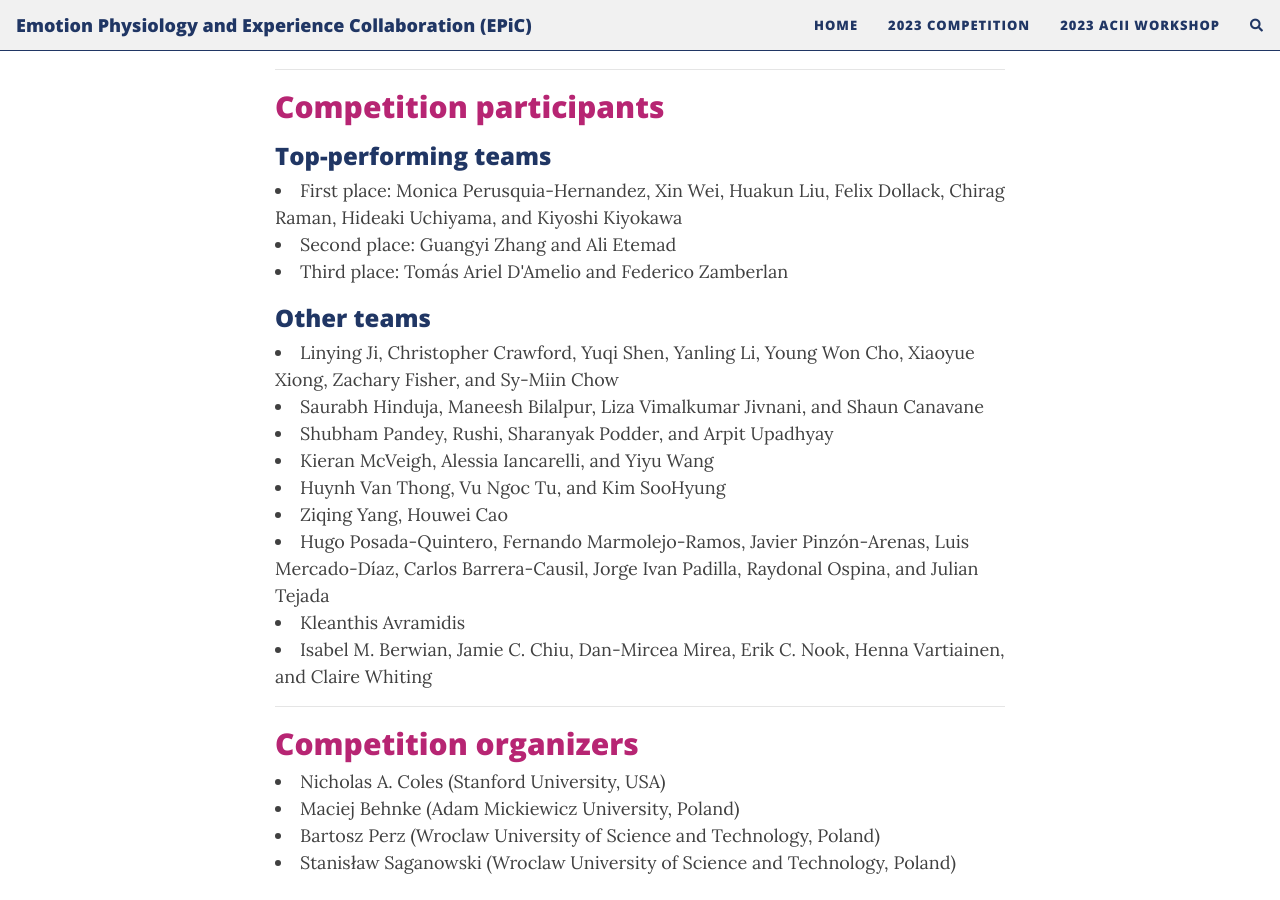
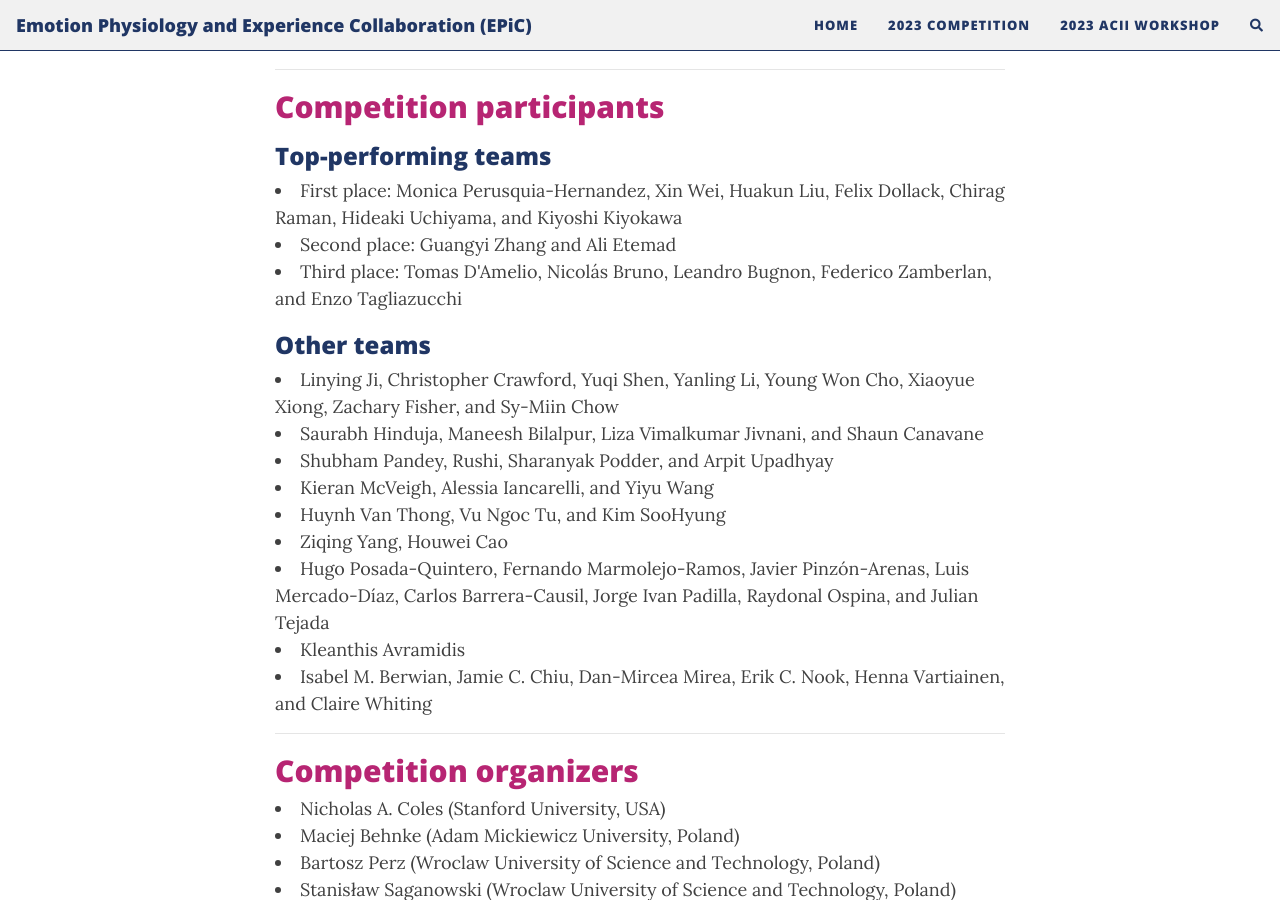
Before and after one commit to epic-collab/epic-collab.github.io, a Jekyll site: the page built from competition.md, in a window 1280 px wide and 900 px high, scrolled down 1402 px. Built offline with Jekyll 4.4.1, drawn with Linux system fonts in a browser that asks for light colours; nearby versions of some CDN libraries; comment, search, counter and statistics services are not loaded.

Commit message:
Update competition.md
Updated tomas' team list

```diff
--- a/competition.md
+++ b/competition.md
@@ -74,7 +74,7 @@ Challenge details will be (a) reviewed at 2023 Affective Computing + Intelligenc
 
 <li>Second place: Guangyi Zhang and Ali Etemad</li>
 
-<li>Third place: Tomás Ariel D'Amelio and Federico Zamberlan</li>
+<li>Third place: Tomas D'Amelio, Nicolás Bruno, Leandro Bugnon, Federico Zamberlan, and Enzo Tagliazucchi</li>
 
 <h3>Other teams</h3>
 <li>Linying Ji, Christopher Crawford, Yuqi Shen, Yanling Li, Young Won Cho, Xiaoyue Xiong, Zachary Fisher, and Sy-Miin Chow</li>
```
